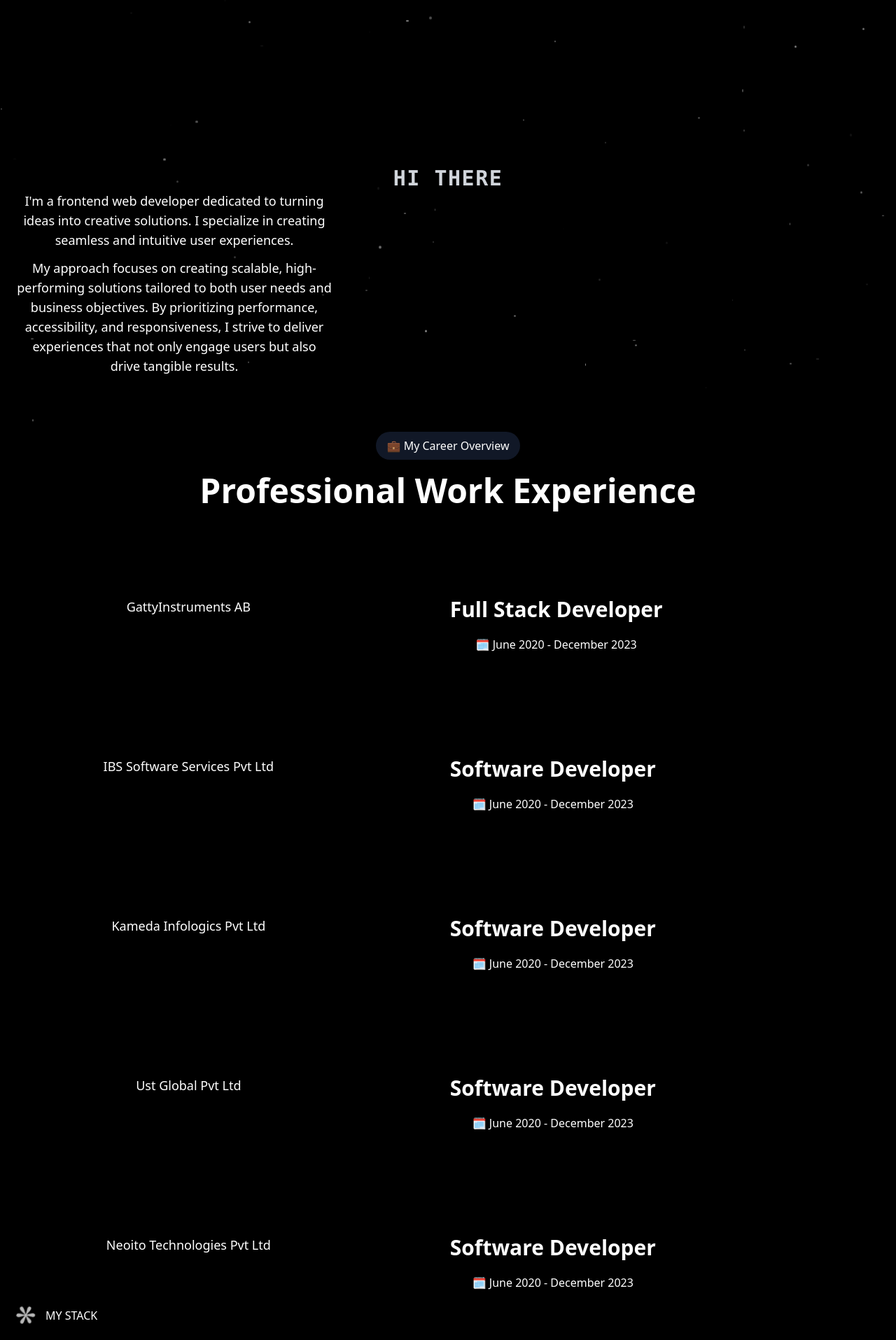
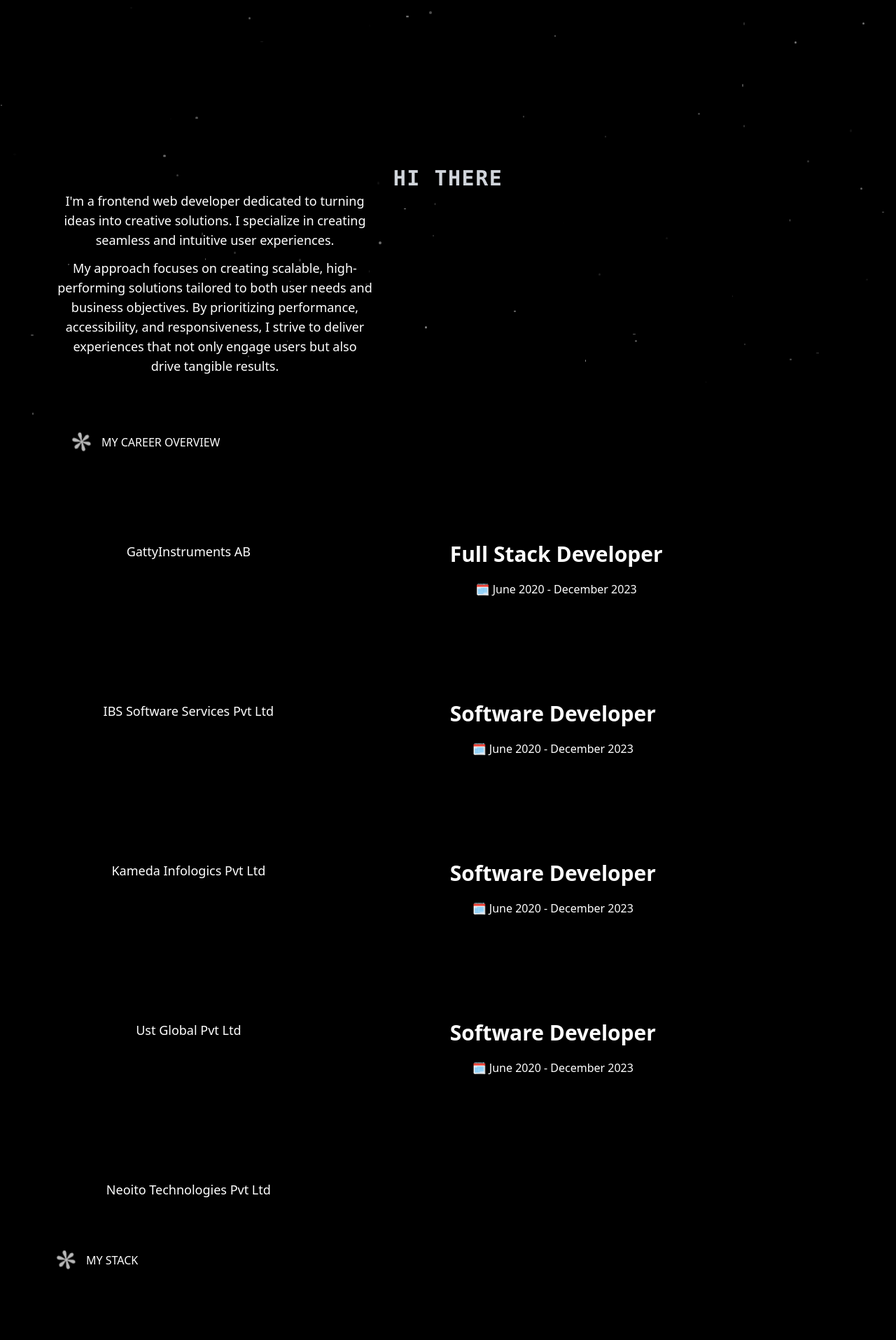
Before and after one commit to akhilapnair/portfolio, a React (Vite) app: page / in a window 1280 px wide. Shown: the part 545-2460 px from the top of the page at 70% size. Built offline with nearby package versions, Linux system fonts and the light colour scheme; grey boxes are pictures that could not be loaded.

Commit message:
chnages in skills icons and row fix

```diff
--- a/src/constants/index.ts
+++ b/src/constants/index.ts
@@ -103,10 +103,7 @@
             name: 'GSAP',
             icon: '/logo/gsap.png',
         },
-        {
-            name: 'Frammer Motion',
-            icon: '/logo/framer-motion.png',
-        },
+
         {
             name: 'SASS',
             icon: '/logo/sass.png',
@@ -115,52 +112,61 @@
             name: 'Bootstrap',
             icon: '/logo/bootstrap.svg',
         },
-    ],
-    backend: [
         {
             name: 'Node.js',
             icon: '/logo/node.png',
         },
-        {
-            name: 'Nest.js',
-            icon: '/logo/nest.svg',
-        },
-        {
-            name: 'Express.js',
-            icon: '/logo/express.png',
-        },
-    ],
-    database: [
-        {
+         {
             name: 'MySQL',
             icon: '/logo/mysql.svg',
         },
-        {
-            name: 'PostgreSQL',
-            icon: '/logo/postgreSQL.png',
-        },
-        {
-            name: 'MongoDB',
-            icon: '/logo/mongodb.svg',
-        },
-        {
-            name: 'Prisma',
-            icon: '/logo/prisma.png',
-        },
-    ],
-    tools: [
-        {
+         {
             name: 'Git',
             icon: '/logo/git.png',
         },
-        {
-            name: 'Docker',
-            icon: '/logo/docker.svg',
-        },
-        {
-            name: 'AWS',
-            icon: '/logo/aws.png',
-        },
     ],
+    // backend: [
+    //     {
+    //         name: 'Node.js',
+    //         icon: '/logo/node.png',
+    //     },
+    //     {
+    //         name: 'Nest.js',
+    //         icon: '/logo/nest.svg',
+    //     },
+    //     {
+    //         name: 'Express.js',
+    //         icon: '/logo/express.png',
+    //     },
+    // ],
+    // database: [
+    //     {
+    //         name: 'MySQL',
+    //         icon: '/logo/mysql.svg',
+    //     },
+    //     {
+    //         name: 'PostgreSQL',
+    //         icon: '/logo/postgreSQL.png',
+    //     },
+    //     {
+    //         name: 'MongoDB',
+    //         icon: '/logo/mongodb.svg',
+    //     },
+
+    // ],
+    // tools: [
+    //     {
+    //         name: 'Git',
+    //         icon: '/logo/git.png',
+    //     },
+    //     {
+    //         name: 'Docker',
+    //         icon: '/logo/docker.svg',
+    //     },
+    //     {
+    //         name: 'AWS',
+    //         icon: '/logo/aws.png',
+    //     },
+    // ],
 };
 export { expCards };
--- a/src/section/Aboutme.tsx
+++ b/src/section/Aboutme.tsx
@@ -1,28 +1,32 @@
 import { Fragment } from "react/jsx-runtime";
 import DecoderName from "../components/Decoder-text";
 
-const Aboutme =  ()=> {
-    return ( <section id="about" className="w-full md:mt-40 mt-20 section-padding xl:px-0">
+const Aboutme = () => {
+  return (
+    <section
+      id="about"
+      className="w-full md:mt-40 mt-20 section-padding xl:px-0"
+    >
+      <div className="container md:col-span-7">
         <DecoderName text="Hi There" className="text-gray-300" />
-        <div className="md:col-span-7">
+
         <div className="text-lg text-muted-foreground max-w-[450px]">
           <p className="slide-up-and-fade">
-                                I&apos;m a frontend web developer dedicated to
-                                turning ideas into creative solutions. I
-                                specialize in creating seamless and intuitive
+            I&apos;m a frontend web developer dedicated to turning ideas into
+            creative solutions. I specialize in creating seamless and intuitive
             user experiences.
           </p>
           <p className="mt-3 slide-up-and-fade">
-                                My approach focuses on creating scalable,
-                                high-performing solutions tailored to both user
-                                needs and business objectives. By prioritizing
-                                performance, accessibility, and responsiveness,
-                                I strive to deliver experiences that not only
-                                engage users but also drive tangible results.
+            My approach focuses on creating scalable, high-performing solutions
+            tailored to both user needs and business objectives. By prioritizing
+            performance, accessibility, and responsiveness, I strive to deliver
+            experiences that not only engage users but also drive tangible
+            results.
           </p>
         </div>
       </div>
-        </section> );
-}
+    </section>
+  );
+};
 
-export default Aboutme ;
+export default Aboutme;
--- a/src/section/Experience.tsx
+++ b/src/section/Experience.tsx
@@ -6,6 +6,7 @@
 import { expCards } from "../constants";
 import GlowCard from "../components/GlowCard";
 import type { ExperienceCard } from "../types/Experience-card";
+import SectionTitle from "../components/SectionTitle";
 
 const Experience = () => {
   useGSAP(() => {
@@ -56,10 +57,12 @@
       className="w-full md:mt-4o mt-20 scetion-padding xl:px-0"
     >
       <div className=" w-full h-full md:px-20 px-5">
-        <TitleHeader
+        {/* <TitleHeader
           title="Professional Work Experience"
           sub="💼 My Career Overview"
-        />
+        /> */}
+                <SectionTitle title="My Career Overview" />
+
         <div className="mt-32 relative">
           <div className="mt-32 relative">
             <div className="relative z-50 xl:space-y-32 space-y-10">
--- a/src/section/skills.tsx
+++ b/src/section/skills.tsx
@@ -60,19 +60,9 @@
     <section id="my-stack" ref={containerRef}>
       <div className="container">
         <SectionTitle title="My Stack" />
-
-        <div className="space-y-20">
-          {Object.entries(MY_STACK).map(([key, value]) => (
-            <div className="grid sm:grid-cols-12" key={key}>
-              <div className="sm:col-span-5">
-                <p className="slide-up text-5xl font-anton leading-none text-muted-foreground uppercase">
-                  {key}
-                </p>
-              </div>
-
-              <div className="sm:col-span-7 flex gap-x-11 gap-y-9 flex-wrap">
-                {value.map((item) => (
-                  <div
+        <div className="w-full flex flex-row flex-wrap justify-between items-center gap-8">
+          {Object.values(MY_STACK).flat().map((item) => (
+               <div
                     className="slide-up flex gap-3.5 items-center leading-none"
                     key={item.name}
                   >
@@ -87,9 +77,6 @@
                     </div>
                     <span className="text-2xl capitalize">{item.name}</span>
                   </div>
-                ))}
-              </div>
-            </div>
           ))}
         </div>
       </div>
--- a/tailwind.config.js
+++ b/tailwind.config.js
@@ -6,8 +6,8 @@
       colors: {
         oceanSky: "oklch(84.42% 0.19 202.24)",
         lightgrey: "color-mix(in lab, var(--text) 60%, transparent)",
-        'black-50':"#1c1c21",
-        'black-100':"#282732"
+        "black-50": "#1c1c21",
+        "black-100": "#282732",
       },
       fontFamily: {
         sans: [
@@ -20,6 +20,14 @@
           '"Helvetica Neue"',
           "sans-serif",
         ],
+      },
+      container: {
+        center: true,
+        padding: "1rem",
+        screens: {
+          xl: "1148px",
+          "2xl": "1148px",
+        },
       },
       keyframes: {
         "slide-in": {
@@ -35,7 +43,6 @@
         "slide-in": "slide-in 0.6s forwards ease-in-out",
         "fade-in": "fade-in 0.4s forwards ease-in-out",
       },
-
     },
   },
   plugins: [],
```
Lines whose indentation alone changed are shown as unchanged.
